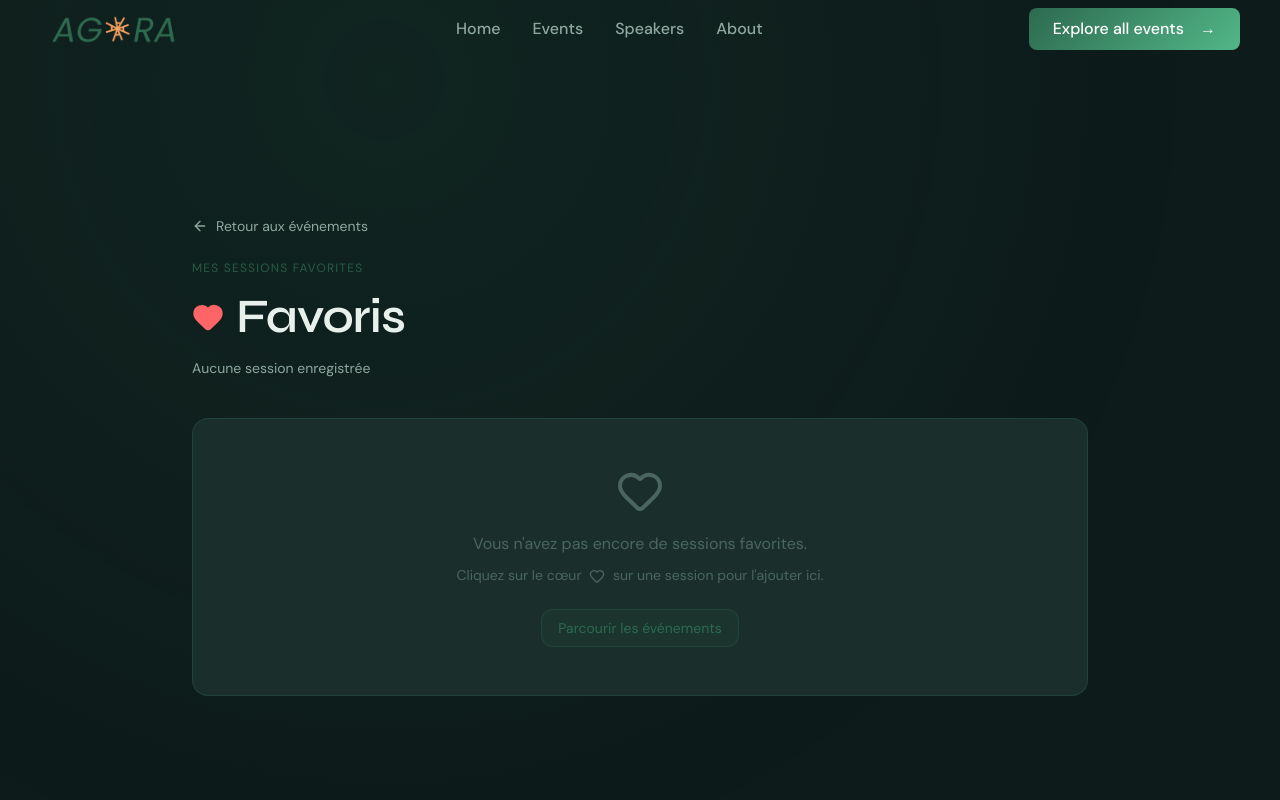
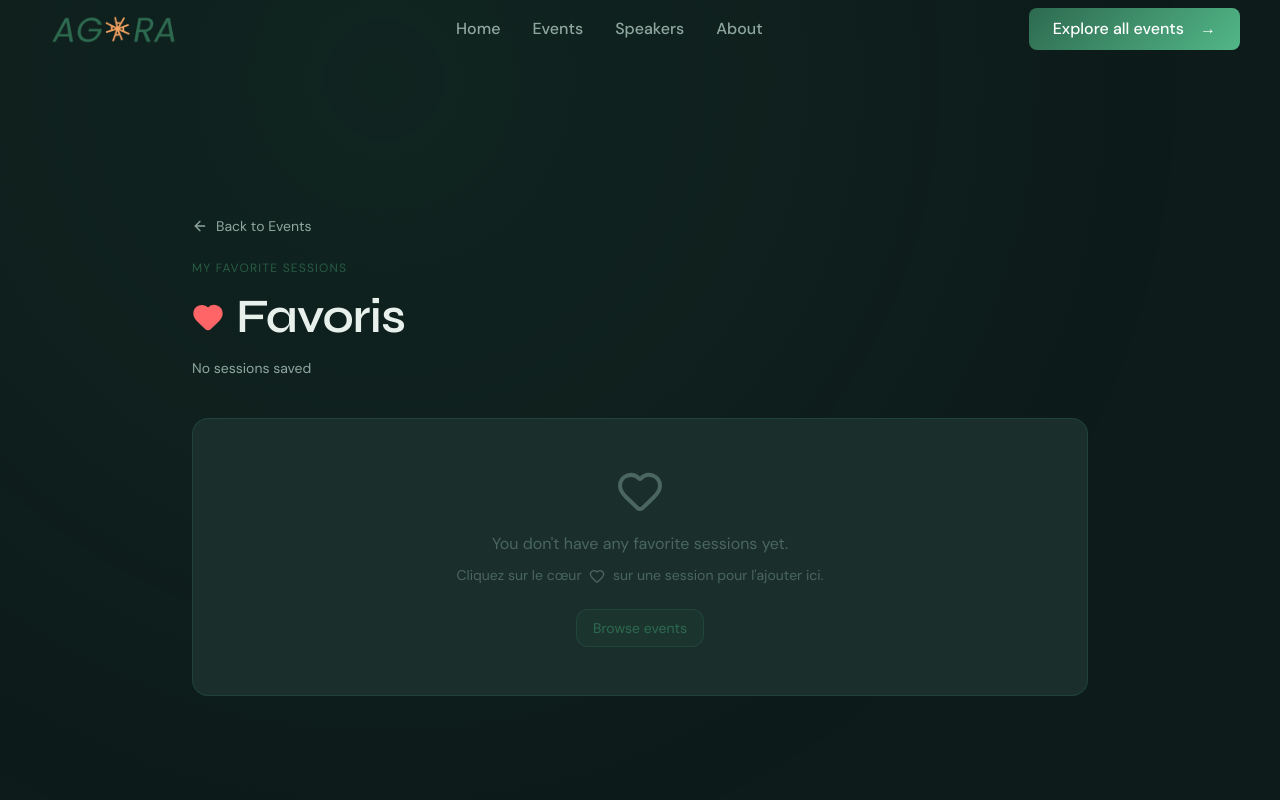
Before and after one commit to FullStack-Collective/event-sync-frontend, a Next.js app: page /favorites in a window 1280 px wide. Shown: the top 800 px of the page. Built offline with nearby package versions, Linux system fonts and the light colour scheme.

Commit message:
add favorite

```diff
--- a/src/app/(public)/events/[id]/sessions/page.tsx
+++ b/src/app/(public)/events/[id]/sessions/page.tsx
@@ -11,7 +11,7 @@ interface PageProps {
 }
 
 const fmtDate = (d: string) =>
-  new Date(d).toLocaleDateString("fr-FR", {
+  new Date(d).toLocaleDateString("en-EN", {
     weekday: "long",
     day: "numeric",
     month: "long",
@@ -55,33 +55,30 @@ export default async function SessionsPage({ params }: PageProps) {
   return (
     <section className="relative z-10 min-h-[calc(100vh-5rem)] flex items-center justify-center px-4 sm:px-6 lg:px-8 py-10">
       <div className="w-full max-w-4xl">
-        {/* Back link */}
-        <Link
+         <Link
           href={`/events/${event.id}`}
           className="inline-flex items-center gap-2 text-sm text-text-muted hover:text-text transition mb-6"
         >
           <ArrowLeft className="w-4 h-4" />
-          Retour à l&apos;événement
+          Back to the event
         </Link>
 
-        {/* Header */}
-        <header className="mb-10">
+         <header className="mb-10">
           <div className="flex items-start justify-between gap-4 flex-wrap">
             <div>
               <p className="text-xs uppercase tracking-widest text-primary/80">
-                Programme des sessions
+                Session Schedule
               </p>
               <h1 className="mt-3 text-4xl sm:text-5xl font-display font-bold text-text">
                 {event.title}
               </h1>
             </div>
 
-            {/* Lien vers les favoris */}
-            <Link
+             <Link
               href="/favorites"
               className="inline-flex items-center gap-2 px-4 py-2 rounded-xl border border-border bg-bg-surface text-sm text-text-muted hover:border-red-400/50 hover:text-red-400 transition mt-4 sm:mt-0"
             >
-              ♥ Mes favoris
+              ♥ My Favorites
             </Link>
           </div>
 
@@ -92,19 +89,18 @@ export default async function SessionsPage({ params }: PageProps) {
             </span>
             <span className="inline-flex items-center gap-2">
               <Users className="w-4 h-4" />
-              {total} session{total > 1 ? "s" : ""}
+              {total} sessions
             </span>
             {liveCount > 0 && (
               <span className="inline-flex items-center gap-2 text-primary">
                 <Radio className="w-4 h-4 animate-pulse" />
-                {liveCount} en direct
+                {liveCount} live
               </span>
             )}
           </div>
         </header>
 
-        {/* Liste avec boutons favoris */}
-        <SessionList sessions={sessions} eventId={event.id} />
+         <SessionList sessions={sessions} eventId={event.id} />
       </div>
     </section>
   );
--- a/src/app/(public)/favorites/page.tsx
+++ b/src/app/(public)/favorites/page.tsx
@@ -9,15 +9,14 @@ import {
   Clock,
   Calendar,
   ChevronRight,
-  Radio,
 } from "lucide-react";
 import type { Session } from "@/modules/sessions/types/session.type";
 
 const fmtTime = (d: string) =>
-  new Date(d).toLocaleTimeString("fr-FR", { hour: "2-digit", minute: "2-digit" });
+  new Date(d).toLocaleTimeString("en-EN", { hour: "2-digit", minute: "2-digit" });
 
 const fmtDate = (d: string) =>
-  new Date(d).toLocaleDateString("fr-FR", {
+  new Date(d).toLocaleDateString("en-EN", {
     weekday: "long",
     day: "numeric",
     month: "long",
@@ -33,9 +32,9 @@ const statusStyles: Record<Session["status"], string> = {
 };
 
 const statusLabel: Record<Session["status"], string> = {
-  live: "En direct",
-  upcoming: "À venir",
-  ended: "Terminé",
+  live: "Live",
+  upcoming: "Upcoming",
+  ended: "Finish",
 };
 
 export default function FavoritesPage() {
@@ -44,19 +43,17 @@ export default function FavoritesPage() {
   return (
     <section className="relative z-10 min-h-[calc(100vh-5rem)] flex items-center justify-center px-4 sm:px-6 lg:px-8 py-10">
       <div className="w-full max-w-4xl">
-        {/* Back */}
          <Link
           href="/events"
           className="inline-flex items-center gap-2 text-sm text-text-muted hover:text-text transition mb-6"
         >
           <ArrowLeft className="w-4 h-4" />
-          Retour aux événements
+          Back to Events
            </Link>
 
-        {/* Header */}
          <header className="mb-10">
           <p className="text-xs uppercase tracking-widest text-primary/80">
-            Mes sessions favorites
+            My Favorite Sessions
           </p>
           <h1 className="mt-3 text-4xl sm:text-5xl font-display font-bold text-text flex items-center gap-3">
             <Heart className="w-8 h-8 fill-red-400 text-red-400" />
@@ -64,16 +61,15 @@ export default function FavoritesPage() {
           </h1>
           <p className="mt-3 text-sm text-text-muted">
             {favorites.length === 0
-              ? "Aucune session enregistrée"
-              : `${favorites.length} session${favorites.length > 1 ? "s" : ""} sauvegardée${favorites.length > 1 ? "s" : ""}`}
+              ? "No sessions saved"
+              : `${favorites.length} sessions saved`}
           </p>
         </header>
 
-        {/* Empty state */}
          {favorites.length === 0 ? (
           <div className="rounded-2xl border border-border bg-bg-surface p-12 text-center">
             <Heart className="w-12 h-12 text-text-dim mx-auto mb-4" />
-            <p className="text-text-dim mb-2">Vous n&apos;avez pas encore de sessions favorites.</p>
+            <p className="text-text-dim mb-2">You don&apos;t have any favorite sessions yet.</p>
             <p className="text-sm text-text-dim mb-6">
               Cliquez sur le cœur <Heart className="inline w-4 h-4 mx-1" /> sur une session pour l&apos;ajouter ici.
             </p>
@@ -81,7 +77,7 @@ export default function FavoritesPage() {
               href="/events"
               className="inline-flex items-center gap-2 px-4 py-2 rounded-xl bg-primary/10 border border-primary/30 text-primary text-sm hover:bg-primary/20 transition"
             >
-              Parcourir les événements
+              Browse events
               </Link>
           </div>
         ) : (
@@ -95,7 +91,6 @@ export default function FavoritesPage() {
                     className="group block rounded-2xl border border-border bg-bg-surface p-6 transition hover:border-primary/50 hover:shadow-lg hover:-translate-y-0.5"
                   >
                     <div className="flex items-start gap-4">
-                      {/* Time column */}
                        <div className="hidden sm:flex flex-col items-center justify-center min-w-[5.5rem] py-2 px-3 rounded-xl bg-bg-elevated border border-border">
                         <span className="text-lg font-semibold text-text">
                           {fmtTime(session.startTime)}
@@ -105,11 +100,9 @@ export default function FavoritesPage() {
                         </span>
                       </div>
 
-                      {/* Main */}
                        <div className="flex-1 min-w-0">
                         <div className="flex items-start justify-between gap-3">
                           <div className="min-w-0 flex-1">
-                            {/* Status + date mobile */}
                              <div className="flex items-center gap-2 flex-wrap">
                               <span
                                 className={`inline-flex items-center gap-1.5 text-[10px] uppercase tracking-wider px-2 py-0.5 rounded-full border ${statusStyles[session.status]}`}
@@ -135,13 +128,11 @@ export default function FavoritesPage() {
                               </p>
                             )}
 
-                            {/* Date */}
                              <div className="mt-2 flex items-center gap-1 text-xs text-text-dim">
                               <Calendar className="w-3.5 h-3.5" />
                               {fmtDate(session.startTime)}
                             </div>
 
-                            {/* Speakers */}
                              {session.speakers && session.speakers.length > 0 && (
                               <div className="mt-3 flex items-center gap-2">
                                 <div className="flex -space-x-2">
@@ -166,7 +157,6 @@ export default function FavoritesPage() {
                             )}
                           </div>
 
-                          {/* Actions */}
                            <div className="flex items-center gap-2 flex-shrink-0">
                             <FavoriteButton session={session} />
                             <ChevronRight className="w-5 h-5 text-text-dim group-hover:text-primary group-hover:translate-x-0.5 transition" />
--- a/src/modules/sessions/components/FavoriteButton.tsx
+++ b/src/modules/sessions/components/FavoriteButton.tsx
@@ -20,8 +20,8 @@ export function FavoriteButton({ session, className = "" }: FavoriteButtonProps)
         e.stopPropagation();
         toggleFavorite(session);
       }}
-      aria-label={active ? "Retirer des favoris" : "Ajouter aux favoris"}
-      title={active ? "Retirer des favoris" : "Ajouter aux favoris"}
+      aria-label={active ? "Remove from Favorites" : "Add to Favorites"}
+      title={active ? "Remove from Favorites" : "Add to Favorites"}
       className={`group flex items-center justify-center w-9 h-9 rounded-full border transition-all duration-200
         ${active
           ? "border-red-400/60 bg-red-500/15 text-red-400 hover:bg-red-500/25"
--- a/src/modules/sessions/components/SessionHeader.tsx
+++ b/src/modules/sessions/components/SessionHeader.tsx
@@ -9,8 +9,7 @@ export function SessionHeader({ session }: Props) {
 
   return (
     <div className="relative rounded-2xl border border-[var(--color-border)] bg-[var(--color-bg-surface)] p-8 min-h-[420px] flex flex-col">
-      {/* Badge LIVE (coin haut-gauche style image) */}
-      {isLive && (
+       {isLive && (
         <div className="absolute top-4 left-4 flex items-center gap-2 px-3 py-1.5 rounded-full bg-[var(--color-sage-700)] border border-[var(--color-mint-500)]">
           <span className="relative flex h-2 w-2">
             <span className="absolute inline-flex h-full w-full animate-ping rounded-full bg-[var(--color-mint-400)] opacity-75" />
@@ -29,7 +28,7 @@ export function SessionHeader({ session }: Props) {
           </p>
         ) : (
           <div className="text-[var(--color-text-dim)] text-sm">
-            Diffusion en cours…
+            Now airing…
           </div>
         )}
       </div>
```
Also changed, not shown: src/modules/sessions/components/SessionList.tsx (+9 -12 lines), src/modules/sessions/components/SessionCard.tsx (deleted). Lines whose indentation alone changed are shown as unchanged.
